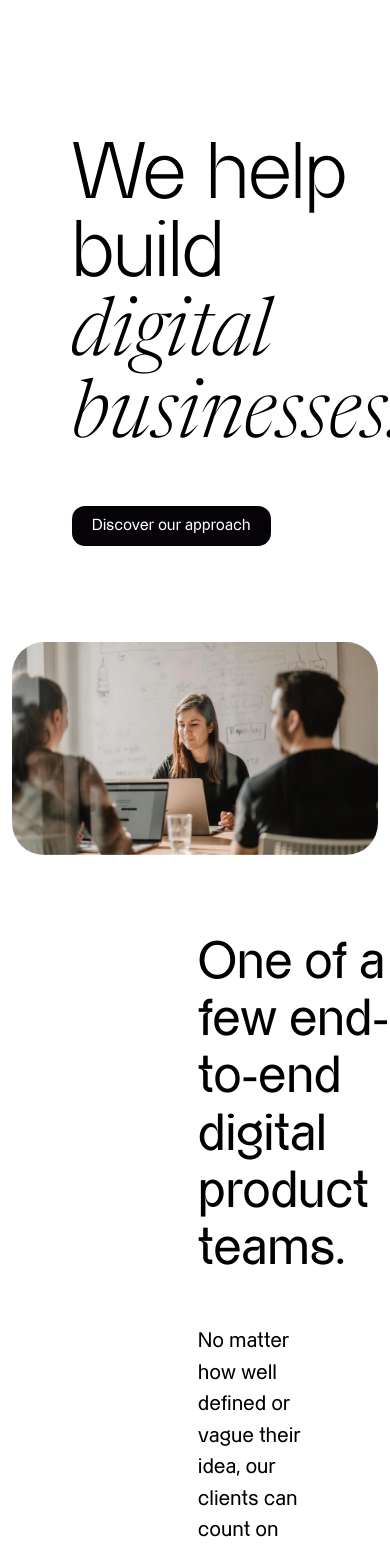
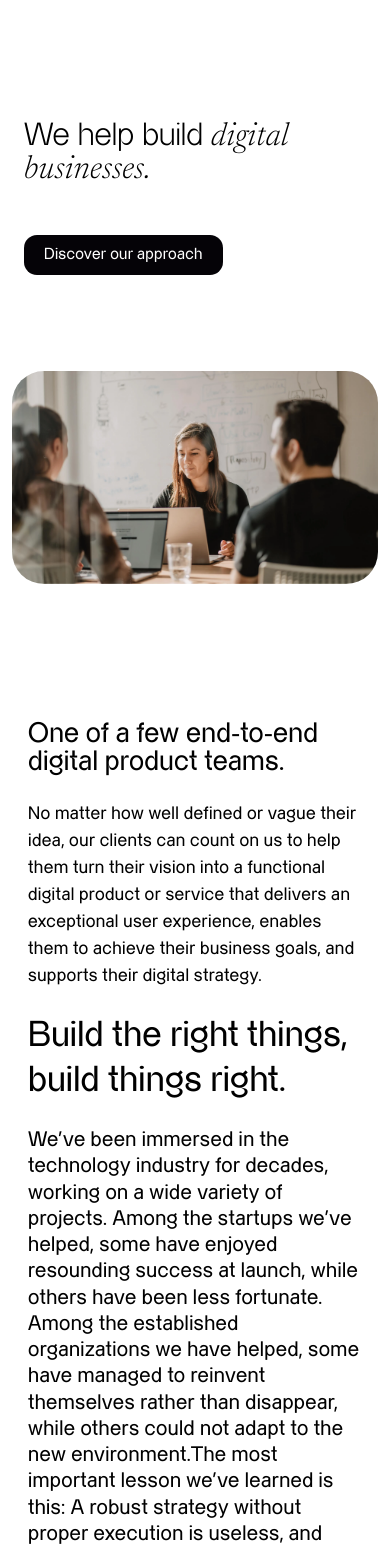
Before and after one commit to ibarhiim-kt/MiregoClone-2, a React (Create React App) app: page /expertise in a window 390 px wide. Shown: the part 100-1648 px from the top of the page. Built offline with nearby package versions, Linux system fonts and the light colour scheme.

Commit message:
Added responsiveness to Expertise.js minus last portion

```diff
--- a/src/Components/Pages/Expertise.js
+++ b/src/Components/Pages/Expertise.js
@@ -141,11 +141,11 @@ export default function Expertise() {
         <title>Expertise - Mirego</title>
         <meta name="description" content="This is the expertise page description" />
       </Helmet>
-      <div className='min-h-screen mx-auto max-w-screen-xl'>
+      <div className='min-h-screen mx-auto max-w-screen-6xl'>
         <div className='flex-grow'>
-        <div className='pt-24 px-lg flex'>
+        <div className='pt-24 max-6xl:px-2xl max-medium-large:px-lg flex max-md:px-6 max-md:pt-20'>
           <div>
-            <p className='text-2xl font-[AlmiregoDisplayLight] font-extralight leading-[98%] max-2xl:text-5xl min-2xl:px-24 max-xl:text-4xl'>
+            <p className='text-5xl font-[AlmiregoDisplayLight] font-extralight leading-[98%] max-xxs:text-base max-sm:text-xs max-large:text-xl max-4.5xl:text-4xl'>
               We help build <span className='font-NewsreaderItalic font-light tracking-normal'>digital businesses. </span>
             </p>
             <div className='mt-12'>
@@ -155,47 +155,47 @@ export default function Expertise() {
             </div>
             <br></br>
           </div>
-          <div className='w-1/3'></div>
+          <div className='w-1/3 hidden md:block'></div>
         </div>
 
         <div className='flex justify-center align-middle pt-lg'>
           <img src={Img1} className='w-[94%] rounded-3xl' />
         </div>
 
-        <div className='pt-20 flex gap-14'>
-          <div className='w-1/2'>{/* Animation div */}</div>
+        <div className='pt-20 flex max-md:flex-col gap-14 max-md:mx-7'>
+          <div className='w-1/2 max-md:w-full'>{/* Animation div */}</div>
 
           {/* Text div */}
-          <div className='w-1/2'>
-            <p className='font-[AlmiregoDisplayRegular] text-lg leading-tight-md tracking-tight'>One of a few end-to-end digital product teams.</p>
-            <p className='font-[AlmiregoRegular] mt-12 text-lm pr-[85px] tracking-normal'>
+          <div className='w-1/2 max-md:w-full'>
+            <p className='font-[AlmiregoDisplayRegular] text-lg leading-tight-md tracking-tight max-large:text-sm max-large:leading-none max-sm:text-base'>One of a few end-to-end digital product teams.</p>
+            <p className='font-[AlmiregoRegular] mt-12 text-lm pr-[85px] tracking-normal max-large:pr-0 max-large:mt-10 max-sm:text-small max-sm:mt-6'>
               No matter how well defined or vague their idea, our clients can count on us to help them turn their vision into a functional digital product or service that delivers an exceptional user experience, enables them to achieve their business goals, and supports their digital strategy.
             </p>
           </div>
         </div>
 
         <br />
-        <div className='flex gap-14 mx-md'>
-          <div className='w-1/2'>
-            <p className='font-[AlmiregoDisplayRegular] text-lg leading-relaxed-lg tracking-tight'>Build the right things, build things right.</p>
-            <p className='font-[AlmiregoRegular] mt-12 text-lm pr-[5px] leading-relaxed-lg tracking-normal'>
+        <div className='flex gap-14 mx-md max-md:flex-col max-md:mx-7'>
+          <div className='w-1/2 max-md:w-full'>
+            <p className='font-[AlmiregoDisplayRegular] text-xl leading-relaxed-lg tracking-tight max-medium-large:text-lg max-large:text-sm'>Build the right things,<br className='max-md:mt-8'/> build things right.</p>
+            <p className='font-[AlmiregoRegular] mt-12 text-lm pr-[5px] leading-relaxed-lg tracking-normal max-large:mt-6 max-md:pr-0'>
               We've been immersed in the technology industry for decades, working on a wide variety of projects. Among the startups we've helped, some have enjoyed resounding success at launch, while others have been less fortunate. Among the established organizations we have helped, some have managed to reinvent themselves rather than disappear, while others could not adapt to the new environment.
-              <br />
+              <br className='max-md:hidden' />
               The most important lesson we've learned is this: A robust strategy without proper execution is useless, and vice versa. One constantly supports the other.<br />
               <span className='mt-3 block'>We have perfected a rigorous process and developed the skills needed to identify the right things to build and the ideal way to build them. We learn by doing. We think while building. And with each iteration, we help create digital businesses driven by new digital products and services.</span>
             </p>
           </div>
-          <div className='w-1/2'>
+          <div className='w-1/2 max-md:w-full'>
             <img alt='error_Img' src={Img2} className='rounded-3xl' />
           </div>
         </div>
 
-        <div className='flex mx-md gap-14 mt-[155px]'>
-          <div className='w-1/2'>
-            <p className='font-[AlmiregoDisplayRegular] text-lg leading-relaxed-lg tracking-tight'>Our manifesto</p>
+        <div className='flex mx-md gap-14 mt-[155px] max-md:flex-col max-md:mx-7 max-md:mt-20'>
+          <div className='w-1/2 max-md:w-full'>
+            <p className='font-[AlmiregoDisplayRegular] text-xl leading-relaxed-lg tracking-tight max-medium-large:text-lg max-large:text-sm'>Our manifesto</p>
           </div>
-          <div className='w-1/2'>
-            <p className='font-[AlmiregoRegular] text-lm pr-[5px] leading-relaxed-lg tracking-normal'>
+          <div className='w-1/2 max-md:w-full'>
+            <p className='font-[AlmiregoRegular] text-lm pr-[5px] leading-relaxed-lg tracking-normal max-md:mt-5'>
               A single digital product now has the power to transform an entire industry. The performance and survival of many organizations now depend on their ability to integrate digital products into the core of their business strategy. Our team's manifesto documents 16 principles that we believe are the cornerstone of creating exceptional digital products that achieve their goals and stand the test of time.
             </p>
             <div className='mt-12'>
@@ -211,17 +211,17 @@ export default function Expertise() {
         </div>
 
         {/* Our Approach section */}
-        <div className='w-full'>
+        <div className='w-full max-w-full'>
           {/* Card 1 */}
-          <div className='mt-24 w-full pb-2.5xl rounded-t-4xl bg-[#ff462a] '>
-            <div className='mx-md pt-24'>
-              <div className='inline-block py-sm-base px-3 rounded-full border text-x-small font-AlmiregoDisplayRegular text-white border-white'>
+          <div className='mt-24 w-full pb-2.5xl max-large:pb-2xl rounded-t-4xl bg-[#ff462a]'>
+            <div className='max-2xl:mx-md pt-24 max-6xl:mx-2xl max-md:mx-8'>
+              <div className='inline-block py-sm-base px-3 rounded-full border text-x-small font-AlmiregoDisplayRegular text-white border-white max-large:text-[15px]'>
                 Devices
               </div>
-              <p className='font-[AlmiregoDisplayLight] mt-5 text-7xl text-white-primary leading-tight-sm tracking-tight'>
+              <p className='font-[AlmiregoDisplayLight] mt-5 max-2.5xl:text-7xl text-white-primary leading-tight-sm tracking-tight max-6xl:text-[120px] max-large:text-2xl max-sm:text-md'>
                 We build for these platforms
               </p>
-              <p className='font-AlmiregoDisplay mt-14 text-lg text-white-primary leading-tight-md'>
+              <p className='font-AlmiregoDisplayRegular mt-14 max-medium-large:text-lg text-white-primary leading-tight-md max-6xl:text-xl max-large:text-sm max-sm:text-base'>
                 Mobile ⏤ Tablet ⏤ Web ⏤ Cloud-native ⏤ Wearables ⏤ Kiosk ⏤ Smart TV ⏤ Streaming ⏤ AR & VR ⏤ AI & ML ⏤ Blockchain ⏤ IoT
               </p>
             </div>
--- a/tailwind.config.js
+++ b/tailwind.config.js
@@ -57,7 +57,10 @@ module.exports = {
         "5xl":"3100px",
         "4xl":"2400px",
         "3xl":"1921px",
+        "2.5xl":"1550px",
         "2xl":"1440px",
+        "medium-large":"1300px",
+        "1.5xl": "1280px",
         "large":"1014px",
         "medium":"563px",
         "sm":"424px",
```
